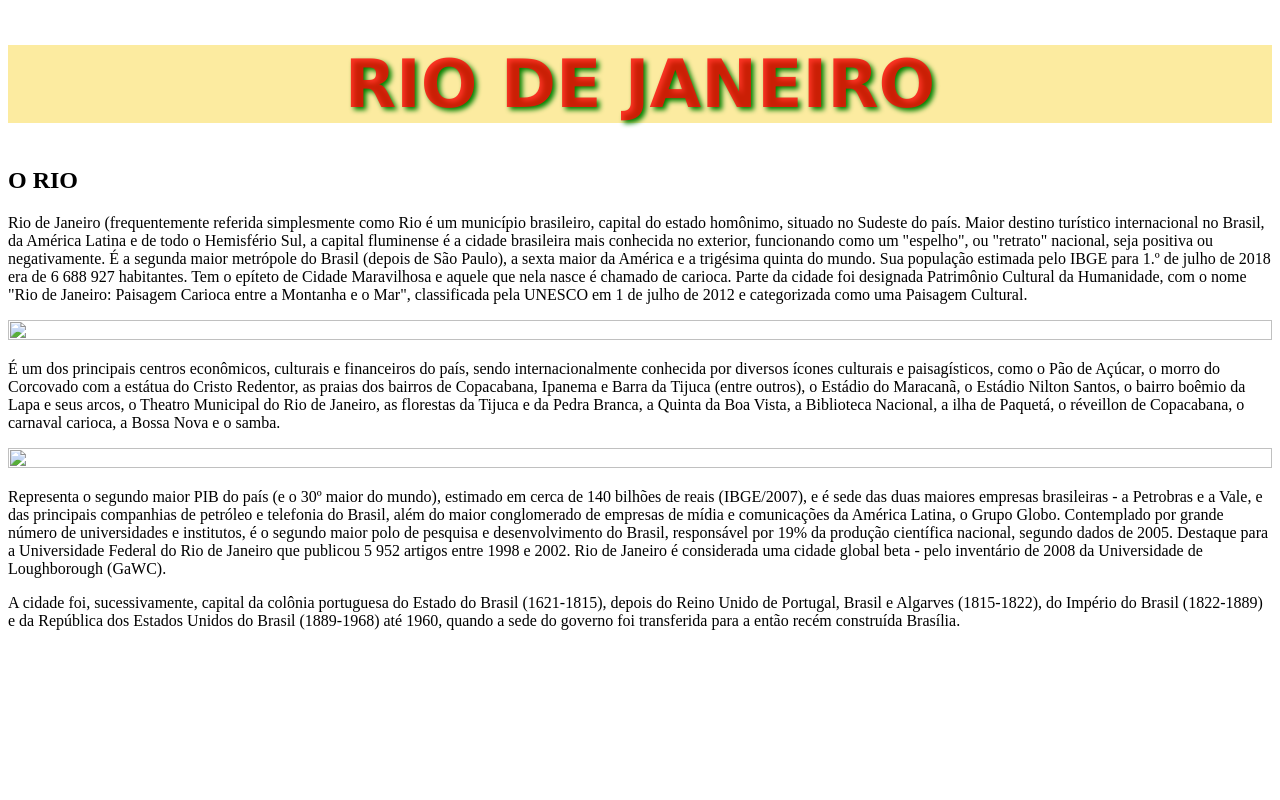
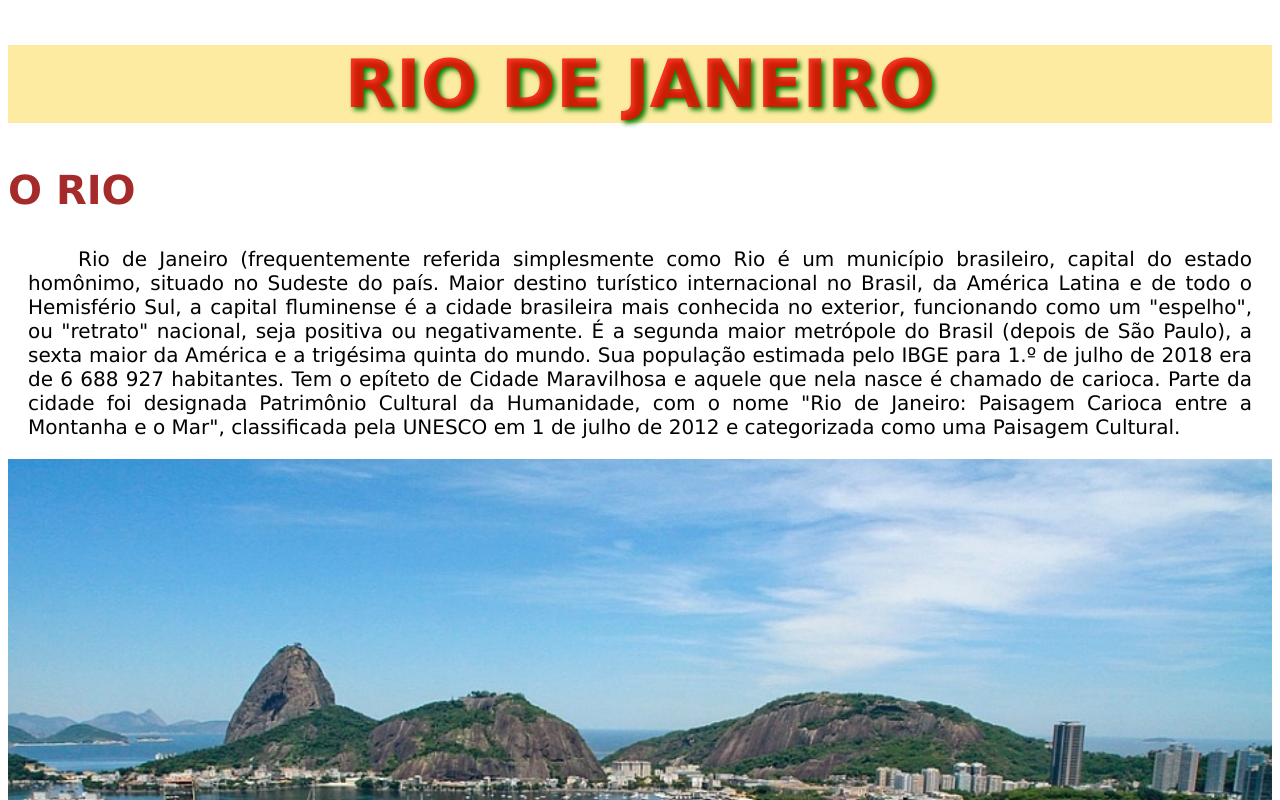
Before and after one commit to FalleiroJuliana/projetosenac1, a plain HTML site: page index rio.html in a window 1280 px wide. Shown: the top 800 px of the page. Drawn offline with Linux system fonts and the light colour scheme.

Commit message:
versão rondi 1.1

```diff
--- a/css rio.css
+++ b/css rio.css
@@ -13,3 +13,10 @@ h2{
     width: auto;
     height: auto;
 }
+p{
+    font-family: Verdana, Geneva, Tahoma, sans-serif;
+    font-size: 15pt;
+    margin: 15pt;
+    text-align: justify;
+    text-indent: 50px;
+}
--- a/index rio.html
+++ b/index rio.html
@@ -5,7 +5,7 @@
     <meta http-equiv="X-UA-Compatible" content="IE=edge">
     <title></title>
     <meta name="viewport" content="width=device-width, initial-scale=1">
-    <link rel="stylesheet" type="text/css" media="screen" href="css.css" />
+    <link rel="stylesheet" type="text/css" media="screen" href="css rio.css" />
 
 </head>
 <body>
@@ -15,11 +15,11 @@
     <h2>O RIO</h2>
     <p>Rio de Janeiro (frequentemente referida simplesmente como Rio é um município brasileiro, capital do estado homônimo, situado no Sudeste do país. Maior destino turístico internacional no Brasil, da América Latina e de todo o Hemisfério Sul, a capital fluminense é a cidade brasileira mais conhecida no exterior, funcionando como um "espelho", ou "retrato" nacional, seja positiva ou negativamente. É a segunda maior metrópole do Brasil (depois de São Paulo), a sexta maior da América e a trigésima quinta do mundo. Sua população estimada pelo IBGE para 1.º de julho de 2018 era de 6 688 927 habitantes. Tem o epíteto de Cidade Maravilhosa e aquele que nela nasce é chamado de carioca. Parte da cidade foi designada Patrimônio Cultural da Humanidade, com o nome "Rio de Janeiro: Paisagem Carioca entre a Montanha e o Mar", classificada pela UNESCO em 1 de julho de 2012 e categorizada como uma Paisagem Cultural.</p>
 
-    <img src="rio 1.jpg" width="100%" height="50%">
+    <img src="imgrio/rio 1.jpg" width="100%" height="50%">
 
     <p>É um dos principais centros econômicos, culturais e financeiros do país, sendo internacionalmente conhecida por diversos ícones culturais e paisagísticos, como o Pão de Açúcar, o morro do Corcovado com a estátua do Cristo Redentor, as praias dos bairros de Copacabana, Ipanema e Barra da Tijuca (entre outros), o Estádio do Maracanã, o Estádio Nilton Santos, o bairro boêmio da Lapa e seus arcos, o Theatro Municipal do Rio de Janeiro, as florestas da Tijuca e da Pedra Branca, a Quinta da Boa Vista, a Biblioteca Nacional, a ilha de Paquetá, o réveillon de Copacabana, o carnaval carioca, a Bossa Nova e o samba.</p>
 
-    <img src="rio 3.jpg" width="100%" height="50%">
+    <img src="imgrio/rio 3.jpg" width="100%" height="50%">
 
     <p>Representa o segundo maior PIB do país (e o 30º maior do mundo), estimado em cerca de 140 bilhões de reais (IBGE/2007), e é sede das duas maiores empresas brasileiras - a Petrobras e a Vale, e das principais companhias de petróleo e telefonia do Brasil, além do maior conglomerado de empresas de mídia e comunicações da América Latina, o Grupo Globo. Contemplado por grande número de universidades e institutos, é o segundo maior polo de pesquisa e desenvolvimento do Brasil, responsável por 19% da produção científica nacional, segundo dados de 2005. Destaque para a Universidade Federal do Rio de Janeiro que publicou 5 952 artigos entre 1998 e 2002. Rio de Janeiro é considerada uma cidade global beta - pelo inventário de 2008 da Universidade de Loughborough (GaWC).</p>
 
```
